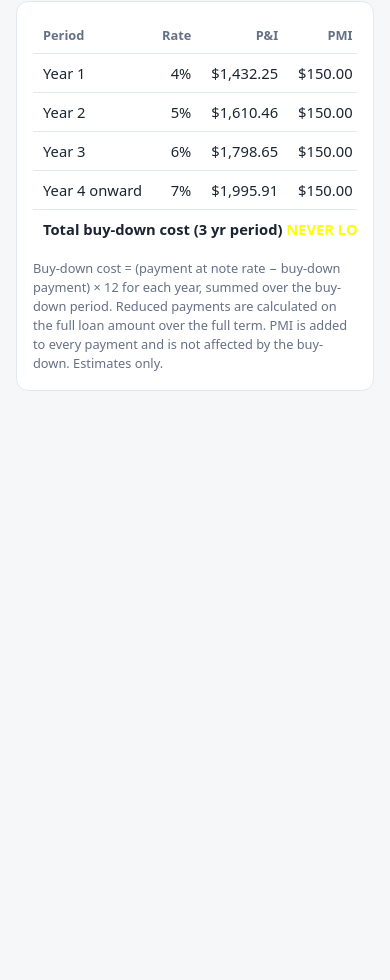
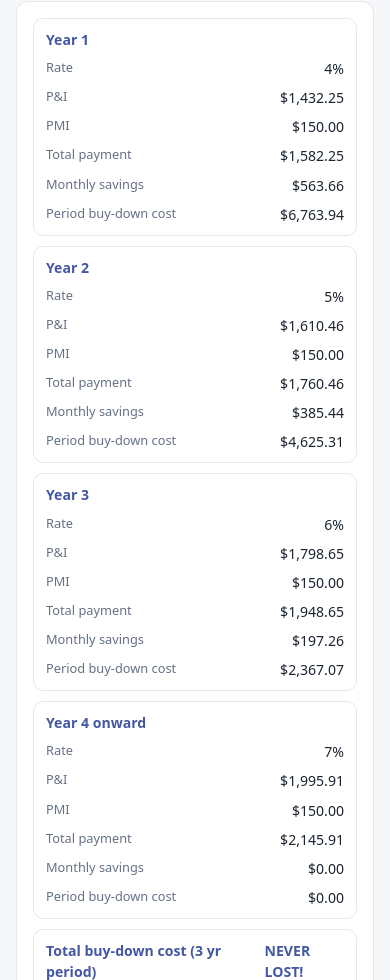
Before and after one commit to mhammond71/buydowncalc, a plain HTML site: page index.html in a window 390 px wide. Shown: the part 1020-2000 px from the top of the page. Before the commit the page ends 1467 px from the top, so only its background shows below. Drawn offline with Linux system fonts and the light colour scheme.

Commit message:
Update index.html

```diff
--- a/index.html
+++ b/index.html
@@ -11,7 +11,7 @@
 *{box-sizing:border-box}
 html{scroll-padding-top:env(safe-area-inset-top,0px)}
 body{margin:0;background:var(--bg);color:var(--text);font:16px/1.5 system-ui,-apple-system,"Segoe UI",Roboto,sans-serif}
-main{max-width:760px;margin:0 auto;padding:20px 16px 40px}
+main{max-width:960px;margin:0 auto;padding:20px 16px 40px}
 .brand{display:flex;justify-content:center;margin:0 0 14px}.brand img{display:block;width:min(280px,70%);height:auto;padding:8px 12px;border-radius:12px;background:#fff}
 h1{font-size:1.5rem;margin:0 0 4px;text-align:center}
 .sub{color:var(--muted);margin:0 0 18px;font-size:.92rem;text-align:center}
@@ -26,12 +26,22 @@ input:focus,select:focus{outline:2px solid var(--accent);outline-offset:1px}
 .stat b{font-size:1.3rem}
 .stat.hi b{color:var(--good)}
 .scroll{overflow-x:auto}
-table{width:100%;border-collapse:collapse;font-size:.92rem;min-width:560px}
-th,td{text-align:right;padding:8px 10px;border-bottom:1px solid var(--line);white-space:nowrap}
+table{width:100%;border-collapse:collapse;font-size:.88rem;table-layout:auto}
+th,td{text-align:right;padding:8px 6px;border-bottom:1px solid var(--line);white-space:normal;vertical-align:top}
 th:first-child,td:first-child{text-align:left}
 th{color:var(--muted);font-weight:600;font-size:.8rem}
 tfoot td{font-weight:700;border-bottom:0}
 .note{font-size:.8rem;color:var(--muted);margin:10px 0 0}
+@media (max-width:820px){
+ table{min-width:0}
+ thead{display:none}
+ table,tbody,tfoot,tr,td{display:block;width:100%}
+ tr{border:1px solid var(--line);border-radius:10px;padding:6px 12px;margin-bottom:10px}
+ td{display:flex;justify-content:space-between;gap:12px;border-bottom:0;padding:4px 0;white-space:normal;text-align:right}
+ td::before{content:attr(data-label);color:var(--muted);font-size:.8rem;text-align:left}
+ td:first-child{font-weight:700;color:var(--accent);text-align:left}
+ td:first-child::before{content:none}
+}
 </style>
 </head>
 <body>
@@ -91,12 +101,12 @@ function calc(){
     const pi=pmt(P,r,yrs);
     const save=base-pi, cost=save*12;
     total+=cost;
-    rows+=`<tr><td>Year ${i+1}</td><td>${r.toFixed(3).replace(/0+$/,"").replace(/\.$/,"")}%</td><td>${money(pi)}</td><td>${money(pmi)}</td><td>${money(pi+pmi)}</td><td>${money(save)}</td><td>${money(cost)}</td></tr>`;
+    rows+=`<tr><td data-label="Period">Year ${i+1}</td><td data-label="Rate">${r.toFixed(3).replace(/0+$/,"").replace(/\.$/,"")}%</td><td data-label="P&I">${money(pi)}</td><td data-label="PMI">${money(pmi)}</td><td data-label="Total payment">${money(pi+pmi)}</td><td data-label="Monthly savings">${money(save)}</td><td data-label="Period buy-down cost">${money(cost)}</td></tr>`;
   });
   const from=sched.length+1;
-  rows+=`<tr><td>${sched.length?"Year "+from+" onward":"All years"}</td><td>${rate}%</td><td>${money(base)}</td><td>${money(pmi)}</td><td>${money(base+pmi)}</td><td>${money(0)}</td><td>${money(0)}</td></tr>`;
+  rows+=`<tr><td data-label="Period">${sched.length?"Year "+from+" onward":"All years"}</td><td data-label="Rate">${rate}%</td><td data-label="P&I">${money(base)}</td><td data-label="PMI">${money(pmi)}</td><td data-label="Total payment">${money(base+pmi)}</td><td data-label="Monthly savings">${money(0)}</td><td data-label="Period buy-down cost">${money(0)}</td></tr>`;
   $("rows").innerHTML=rows;
-  $("foot").innerHTML=sched.length?`<tr><td colspan="6">Total buy-down cost (${sched.length} yr period) <b><font color="yellow">NEVER LOST!</font><b></td><td>${money(total)}</td></tr>`:"";
+  $("foot").innerHTML=sched.length?`<tr><td colspan="6">Total buy-down cost (${sched.length} yr period) <span class="stst hi">NEVER LOST!</span></td><td>${money(total)}</td></tr>`:"";
   const first=sched.length?Math.max(0,rate-sched[0]):rate;
   const firstPay=pmt(P,first,yrs)+pmi;
   $("stats").innerHTML=
```
